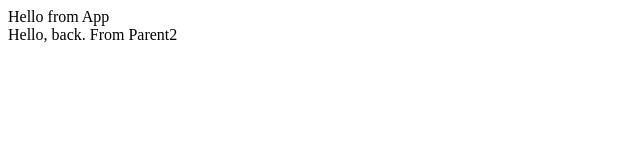
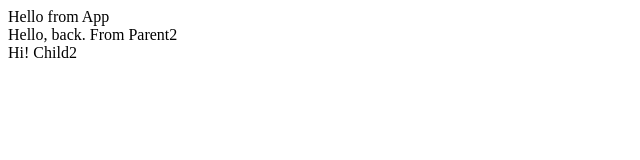
Before and after one commit to DXRovang/React-Test-4-24, a React (Create React App) app: page /parent2 in a window 1280 px wide. Shown: the top 160 px of the page, without its empty margins (0-640 px from the left). Built offline with nearby package versions, Linux system fonts and the light colour scheme.

Commit message:
adds children

```diff
--- /dev/null
+++ b/src/Child1.js
@@ -0,0 +1,9 @@
+const Child1 = () => {
+  return (
+    <div>
+      Hi!  Child1
+    </div>
+   );
+}
+
+export default Child1;
--- /dev/null
+++ b/src/Child2.js
@@ -0,0 +1,9 @@
+const Child2 = () => {
+  return (
+    <div>
+      Hi!  Child2
+    </div>
+   );
+}
+
+export default Child2;
--- a/src/Parent1.js
+++ b/src/Parent1.js
@@ -1,7 +1,10 @@
+import Child1 from './Child1'
+
 const Parent1 = () => {
   return (
     <div>
       Hello, back.  From Parent1
+      <Child1/>
     </div>
    );
 }
--- a/src/Parent2.js
+++ b/src/Parent2.js
@@ -1,6 +1,12 @@
+import Child2 from './Child2'
+
 const Parent2 = () => {
   return (
-    <div> Hello, back.  From Parent2</div>
+    <div>
+      Hello, back.  From Parent2
+      <Child2/>
+    </div>
+
    );
 }
 
```
